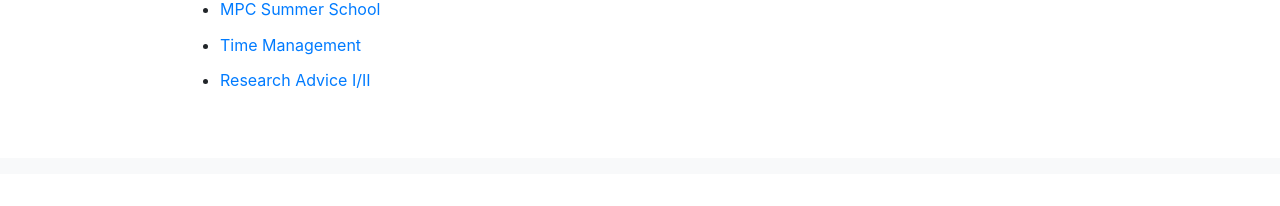
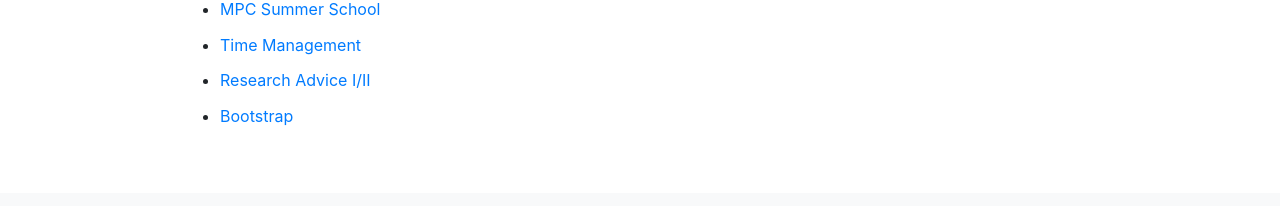
Before and after one commit to ningtian/ningtian.github.io, a Jekyll site: the page links/index.html, which Jekyll copies as it is, in a window 1280 px wide. Shown: the part 2018-2224 px from the top of the page. Built offline with Jekyll 4.4.1, drawn with Linux system fonts in a browser that asks for light colours; before the commit the page ends 2192 px from its top, so only the background shows below that.

Commit message:
Update index.html

```diff
--- a/links/index.html
+++ b/links/index.html
@@ -157,6 +157,7 @@
 		<li>
 		    <a href="http://taoxie.cs.illinois.edu/advice.htm#phd">Research Advice I</a><a href="https://www.microsoft.com/en-us/research/academic-program/write-great-research-paper/">/II</a>
 		</li>
+		<li><a href="https://getbootstrap.com/docs/4.3/components/alerts/">Bootstrap </a></li>
                 </ul>
     </div> <!-- end of <div class="a"> -->
     </div> <!-- end of <div class="col-10"> i.e., end of the second column -->
```
